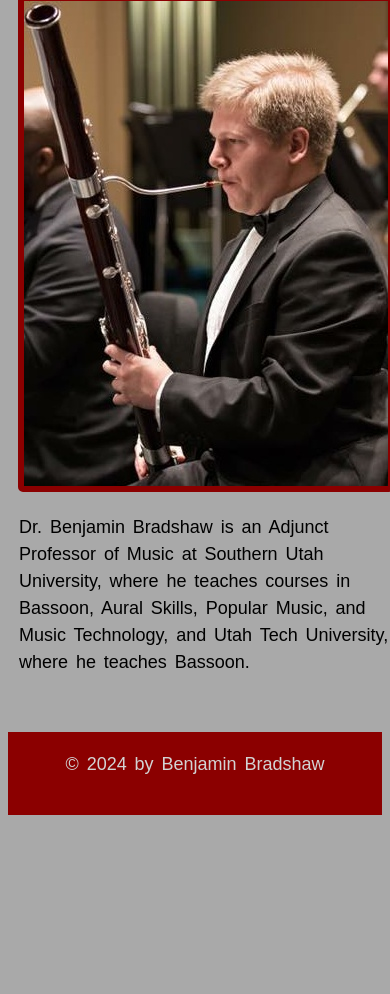
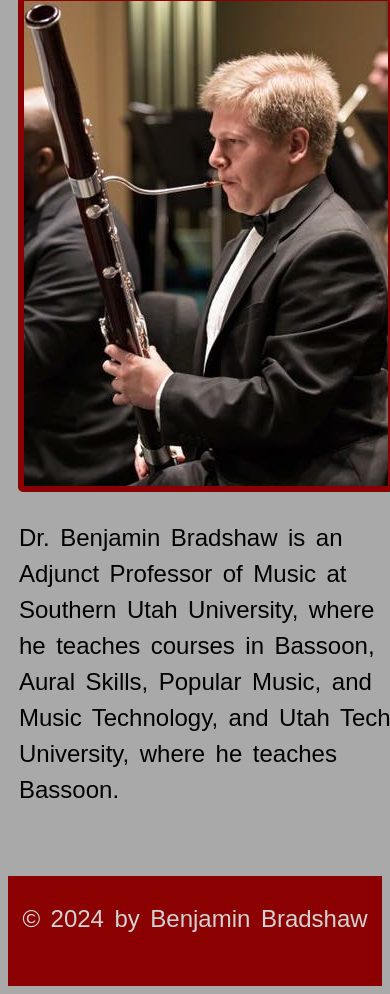
Before and after one commit to electrobassoon/prowebsite, a plain HTML site: page index.html in a window 390 px wide. Shown: the part 576-1570 px from the top of the page. Before the commit the page ends 1399 px from the top, so only its background shows below. Drawn offline with Linux system fonts and the light colour scheme.

Commit message:
change font size mobile?

```diff
--- a/styles.css
+++ b/styles.css
@@ -146,6 +146,16 @@ align-items: center;
       margin-left: auto;
   margin-right: auto;
   }
+p {
+font-family: sans-serif;
+font-size: 24px;
+max-width: 34em;
+margin-left: auto;
+margin-right: auto;
+line-height: 1.5em;
+margin-bottom: 2em;
+word-spacing: 0.16em;
+}
 }
 
 .footer {
```
